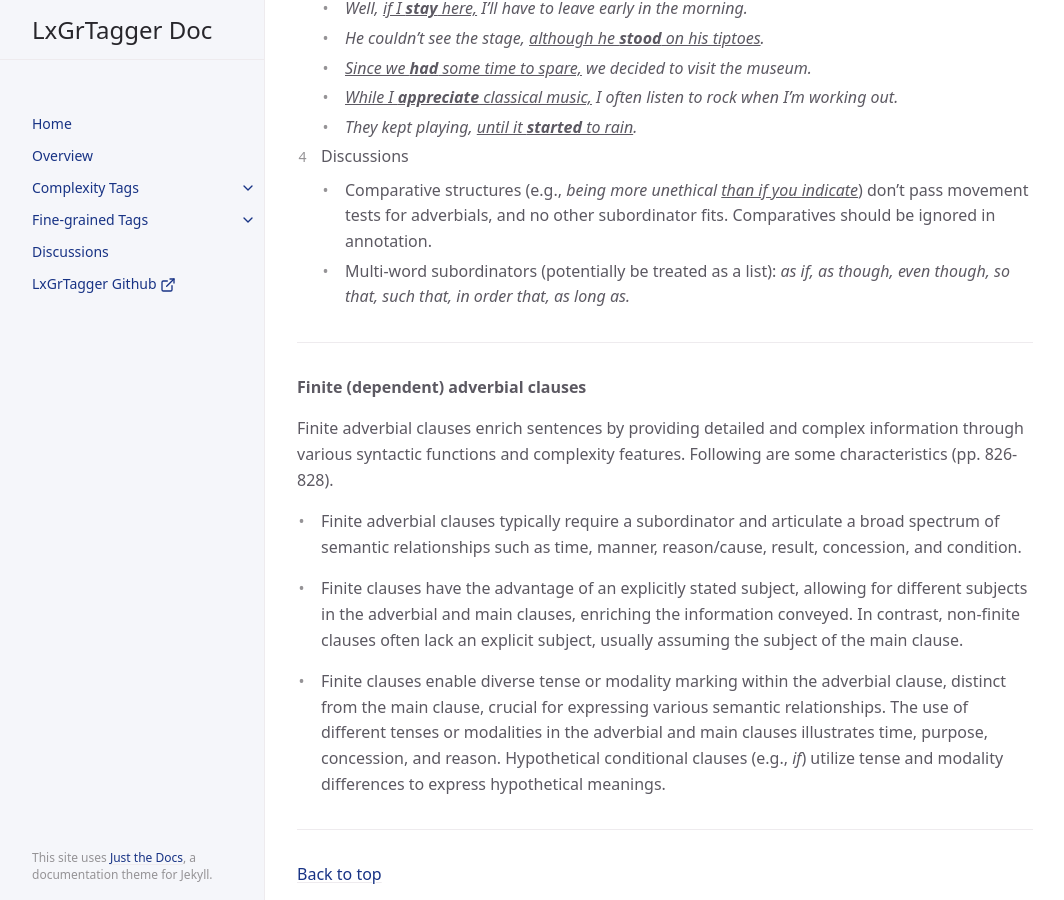
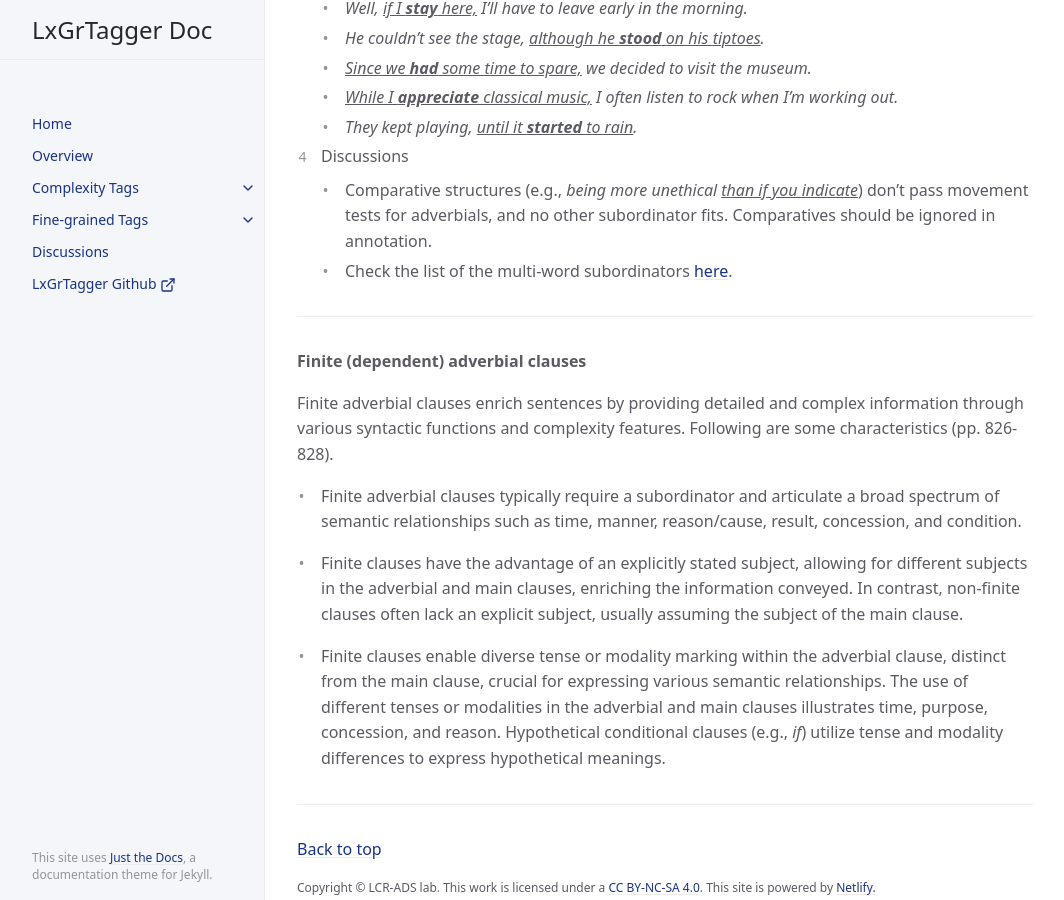
Before and after one commit to LCR-ADS-Lab/LxGrTagger-Documentation, a Jekyll site: the page built from docs/cx tags/1_Finite Clause/1_Syntactic function1.md, in a window 1280 px wide and 900 px high, scrolled down 559 px. Shown: the whole window, without its empty margins (107-1171 px from the left). Built offline with Jekyll 4.4.1, drawn with Linux system fonts in a browser that asks for light colours; cached includes are drawn as plain includes.

Commit message:
Update 1_Syntactic function1.md

```diff
--- a/docs/cx tags/1_Finite Clause/1_Syntactic function1.md
+++ b/docs/cx tags/1_Finite Clause/1_Syntactic function1.md
@@ -23,7 +23,7 @@ nav_order: 1
     - *They kept playing, <ins>until it **started** to rain</ins>.*
 4. Discussions
     - Comparative structures (e.g., *being more unethical <ins>than if you indicate</ins>*) don’t pass movement tests for adverbials, and no other subordinator fits. Comparatives should be ignored in annotation.
-    - Multi-word subordinators (potentially be treated as a list): *as if, as though, even though, so that, such that, in order that, as long as.*
+    - Check the list of the multi-word subordinators [here](https://lcr-ads-lab.github.io/LxGrTagger-Documentation/docs/Discussions/#multi-word-subordinators).
 
 
 ---
```
